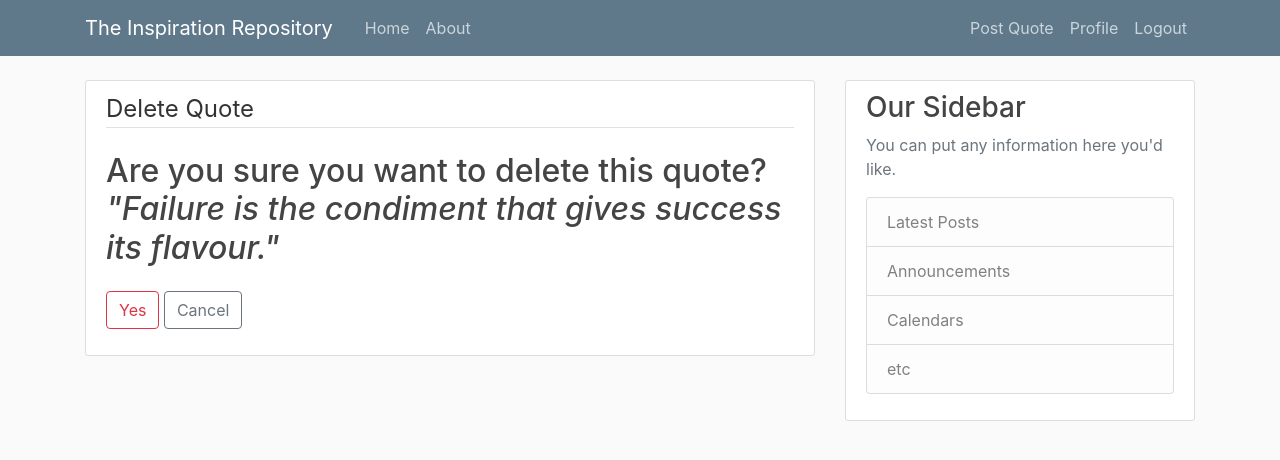
After one commit to gitAwayFromMeCode/TheInspirationRepository, a Django app: page /quote/1/delete/ in a window 1280 px wide. The commit adds this page. Shown: the top 460 px of the page. Run offline with Django 4.2, Linux system fonts and the light colour scheme; a user stored in the database is signed in; data comes from the database, SQL or seed files in the repository; some libraries are stand-ins or nearby versions.

Commit message:
Update and delete buttons added for quotes

```diff
--- a/stoic_reserve/quote/templates/quote/base.html
+++ b/stoic_reserve/quote/templates/quote/base.html
@@ -33,6 +33,7 @@
               <!-- Navbar Right Side -->
               <div class="navbar-nav">
                 {% if user.is_authenticated %}
+                    <a class="nav-item nav-link" href="{% url 'quote-create' %}">Post Quote</a>
                     <a class="nav-item nav-link" href="{% url 'profile' %}">Profile</a>
                     <a class="nav-item nav-link" href="{% url 'logout' %}">Logout</a>
                 {% else %}
--- /dev/null
+++ b/stoic_reserve/quote/templates/quote/quote_confirm_delete.html
@@ -0,0 +1,17 @@
+{% extends "quote/base.html" %}
+{% load crispy_forms_tags %}
+{% block content %}
+    <div class="content-section">
+        <form method="POST">
+            {% csrf_token %}
+            <fieldset class="form-group">
+                <legend class="border-bottom mb-4">Delete Quote</legend>
+                <h2>Are you sure you want to delete this quote? <i>"{{ object.content }}"</i></h2>
+            </fieldset>
+            <div class="form-group">
+                <button class="btn btn-outline-danger" type="submit">Yes</button>
+                <a class="btn btn-outline-secondary" href="{% url 'quote-detail' object.id %}">Cancel</a>
+            </div>
+        </form>
+    </div>
+{% endblock content %}
--- a/stoic_reserve/quote/templates/quote/quote_detail.html
+++ b/stoic_reserve/quote/templates/quote/quote_detail.html
@@ -9,6 +9,10 @@
 
           <!-- <h2><a class="article-title" href="#">{{ post.title }}</a></h2> -->
           <p class="article-content"><b><i>"{{ object.content }}"</i></b></p>
+          {% if object.poster == user %}
+            <a class="btn btn-secondary btn-sm mt-1 mb-1" href="{% url 'quote-update' object.id %}">Update</a>
+            <a class="btn btn-danger btn-sm mt-1 mb-1" href="{% url 'quote-delete' object.id %}">Delete</a>
+          {% endif %}
 
         </div>
         <div class="article-metadata">
--- a/stoic_reserve/quote/urls.py
+++ b/stoic_reserve/quote/urls.py
@@ -1,5 +1,5 @@
 from django.urls import path
-from .views import QuoteListView, QuoteDetailView, QuoteCreateView, QuoteUpdateView
+from .views import QuoteListView, QuoteDetailView, QuoteCreateView, QuoteUpdateView, QuoteDeleteView
 from . import views
 
 urlpatterns = [
@@ -7,5 +7,6 @@ urlpatterns = [
     path('quote/<int:pk>/', QuoteDetailView.as_view(), name='quote-detail'),
     path('quote/new/', QuoteCreateView.as_view(), name='quote-create'),
     path('quote/<int:pk>/update/', QuoteUpdateView.as_view(), name='quote-update'),
+    path('quote/<int:pk>/delete/', QuoteDeleteView.as_view(), name='quote-delete'),
     path('about/', views.about, name='quote-about'),
 ]
--- a/stoic_reserve/quote/views.py
+++ b/stoic_reserve/quote/views.py
@@ -1,6 +1,6 @@
 from django.shortcuts import render
 from django.contrib.auth.mixins import LoginRequiredMixin, UserPassesTestMixin
-from django.views.generic import ListView, DetailView, CreateView, UpdateView
+from django.views.generic import ListView, DetailView, CreateView, UpdateView, DeleteView
 #from django.http import HttpResponse
 from .models import Quote
 # Create your views here.
@@ -64,3 +64,14 @@ class QuoteUpdateView(LoginRequiredMixin, UserPassesTestMixin, UpdateView):
         if self.request.user == quote.poster:
             return True
         return False
+
+class QuoteDeleteView(LoginRequiredMixin, UserPassesTestMixin, DeleteView):
+    model = Quote
+    success_url = '/'
+
+    # the same function: only allow the creator to delete the quote
+    def test_func(self):
+        quote = self.get_object()
+        if self.request.user == quote.poster:
+            return True
+        return False
```
